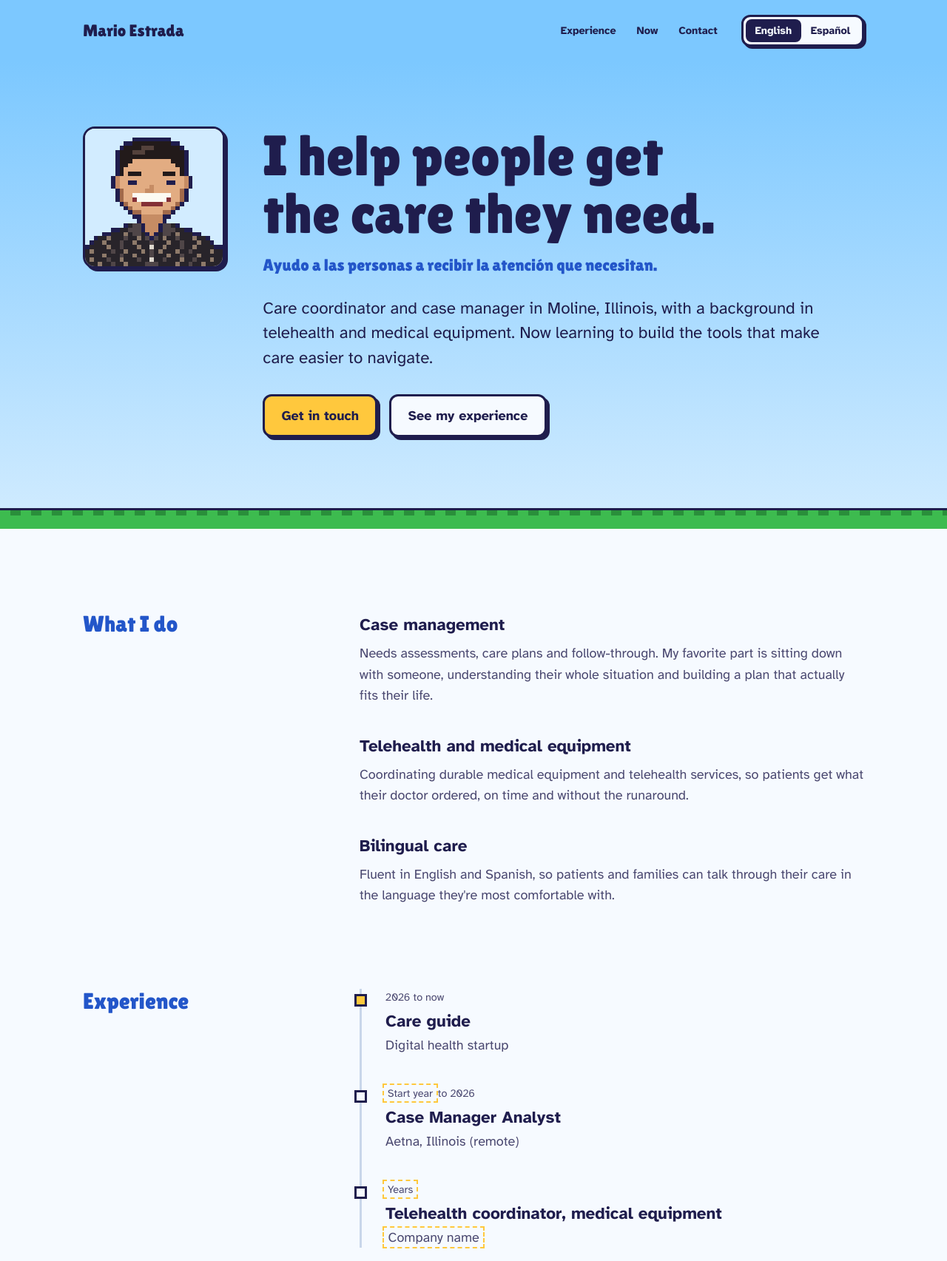
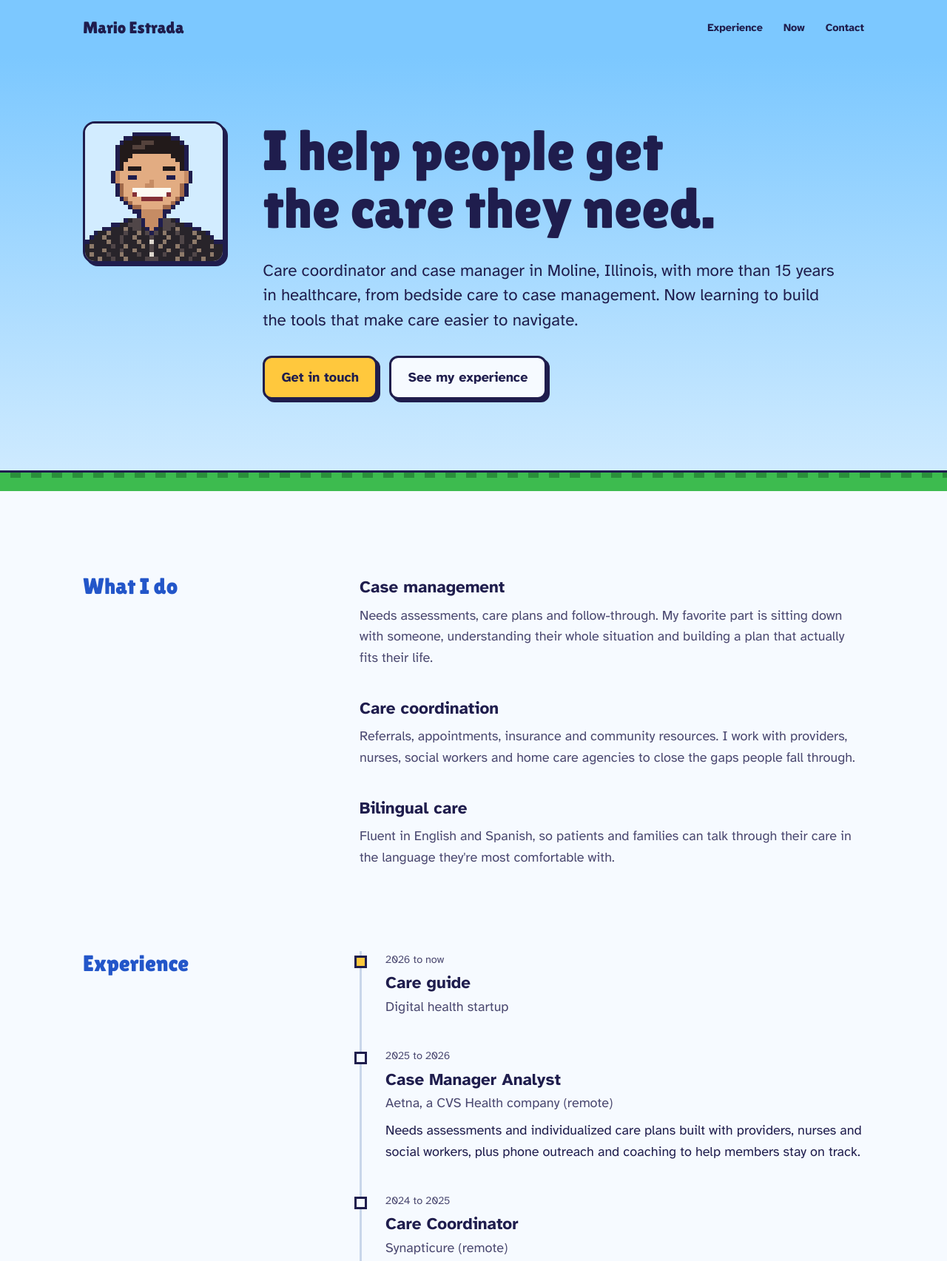
Before and after one commit to Marweezy5000/Marweezy5000.github.io, a plain HTML site: page index.html in a window 1280 px wide. Shown: the top 1705 px of the page at 74% size. Drawn offline with Linux system fonts and the light colour scheme.

Commit message:
English only; full work history from LinkedIn
Co-Authored-By: Claude Opus 5.5 <noreply@anthropic.com>
Claude-Session: https://claude.ai/code/session_01RbroM3zAbKy4ycL9FHbK7h

```diff
--- a/index.html
+++ b/index.html
@@ -1,5 +1,5 @@
 <!DOCTYPE html>
-<html lang="en" data-lang="en">
+<html lang="en">
 <head>
   <meta charset="utf-8">
   <meta name="viewport" content="width=device-width, initial-scale=1">
@@ -17,7 +17,7 @@
 </head>
 <body>
   <a class="skip-link" href="#main">
-    <span lang="en">Skip to content</span><span lang="es">Ir al contenido</span>
+    Skip to content
   </a>
 
   <!-- ============ HEADER ============ -->
@@ -25,16 +25,10 @@
     <a class="wordmark" href="#top">Mario Estrada</a>
 
     <nav class="site-nav" aria-label="Main">
-      <a href="#experience"><span lang="en">Experience</span><span lang="es">Experiencia</span></a>
-      <a href="#now"><span lang="en">Now</span><span lang="es">Ahora</span></a>
-      <a href="#contact"><span lang="en">Contact</span><span lang="es">Contacto</span></a>
+      <a href="#experience">Experience</a>
+      <a href="#now">Now</a>
+      <a href="#contact">Contact</a>
     </nav>
-
-    <!-- Language switch: script.js flips data-lang on <html>, and styles.css shows the matching text -->
-    <div class="lang-switch" role="group" aria-label="Language / Idioma">
-      <button type="button" data-set-lang="en" aria-pressed="true">English</button>
-      <button type="button" data-set-lang="es" aria-pressed="false">Español</button>
-    </div>
   </header>
 
   <main id="main">
@@ -45,46 +39,39 @@
         <img src="avatar.png" alt="" width="32" height="32">
       </button>
 
-      <h1 class="hero-title">
-        <span class="hero-line" lang="en">I help people get the care they need.</span>
-        <span class="hero-line" lang="es">Ayudo a las personas a recibir la atención que necesitan.</span>
-      </h1>
+      <h1 class="hero-title">I help people get the care they need.</h1>
 
       <p class="hero-intro">
-        <span lang="en">Care coordinator and case manager in Moline, Illinois, with a background in telehealth and medical equipment. Now learning to build the tools that make care easier to navigate.</span>
-        <span lang="es">Coordinador de atención y administrador de casos en Moline, Illinois, con experiencia en telesalud y equipo médico. Ahora aprendo a crear herramientas que hacen la atención más fácil de navegar.</span>
+        Care coordinator and case manager in Moline, Illinois, with more than 15 years in healthcare, from bedside care to case management. Now learning to build the tools that make care easier to navigate.
       </p>
 
       <div class="hero-actions">
-        <a class="button button-primary" href="#contact"><span lang="en">Get in touch</span><span lang="es">Contáctame</span></a>
-        <a class="button button-quiet" href="#experience"><span lang="en">See my experience</span><span lang="es">Ver mi experiencia</span></a>
+        <a class="button button-primary" href="#contact">Get in touch</a>
+        <a class="button button-quiet" href="#experience">See my experience</a>
       </div>
     </section>
 
     <!-- ============ WHAT I DO ============ -->
     <section class="section" id="what-i-do" aria-labelledby="what-i-do-title">
-      <h2 class="section-title" id="what-i-do-title"><span lang="en">What I do</span><span lang="es">Lo que hago</span></h2>
+      <h2 class="section-title" id="what-i-do-title">What I do</h2>
 
       <dl class="skills">
         <div class="skill">
-          <dt><span lang="en">Case management</span><span lang="es">Administración de casos</span></dt>
+          <dt>Case management</dt>
           <dd>
-            <span lang="en">Needs assessments, care plans and follow-through. My favorite part is sitting down with someone, understanding their whole situation and building a plan that actually fits their life.</span>
-            <span lang="es">Evaluaciones de necesidades, planes de cuidado y seguimiento. Lo que más disfruto es sentarme con alguien, entender su situación completa y crear un plan que de verdad se ajuste a su vida.</span>
+            Needs assessments, care plans and follow-through. My favorite part is sitting down with someone, understanding their whole situation and building a plan that actually fits their life.
           </dd>
         </div>
         <div class="skill">
-          <dt><span lang="en">Telehealth and medical equipment</span><span lang="es">Telesalud y equipo médico</span></dt>
+          <dt>Care coordination</dt>
           <dd>
-            <span lang="en">Coordinating durable medical equipment and telehealth services, so patients get what their doctor ordered, on time and without the runaround.</span>
-            <span lang="es">Coordinación de equipo médico duradero y servicios de telesalud, para que los pacientes reciban lo que su médico ordenó, a tiempo y sin vueltas.</span>
+            Referrals, appointments, insurance and community resources. I work with providers, nurses, social workers and home care agencies to close the gaps people fall through.
           </dd>
         </div>
         <div class="skill">
-          <dt><span lang="en">Bilingual care</span><span lang="es">Atención bilingüe</span></dt>
+          <dt>Bilingual care</dt>
           <dd>
-            <span lang="en">Fluent in English and Spanish, so patients and families can talk through their care in the language they're most comfortable with.</span>
-            <span lang="es">Hablo inglés y español con fluidez, para que pacientes y familias puedan hablar de su cuidado en el idioma en que se sienten más cómodos.</span>
+            Fluent in English and Spanish, so patients and families can talk through their care in the language they're most comfortable with.
           </dd>
         </div>
       </dl>
@@ -92,54 +79,75 @@
 
     <!-- ============ EXPERIENCE (newest first) ============ -->
     <section class="section" id="experience" aria-labelledby="experience-title">
-      <h2 class="section-title" id="experience-title"><span lang="en">Experience</span><span lang="es">Experiencia</span></h2>
+      <h2 class="section-title" id="experience-title">Experience</h2>
 
       <ol class="timeline">
         <li class="timeline-item is-current">
-          <p class="timeline-when"><span lang="en">2026 to now</span><span lang="es">2026 a la fecha</span></p>
-          <h3 class="timeline-role"><span lang="en">Care guide</span><span lang="es">Guía de atención</span></h3>
-          <p class="timeline-org"><span lang="en">Digital health startup</span><span lang="es">Startup de salud digital</span></p>
+          <p class="timeline-when">2026 to now</p>
+          <h3 class="timeline-role">Care guide</h3>
+          <p class="timeline-org">Digital health startup</p>
         </li>
         <li class="timeline-item">
-          <p class="timeline-when"><span class="todo">Start year</span> <span lang="en">to 2026</span><span lang="es">a 2026</span></p>
-          <h3 class="timeline-role"><span lang="en">Case Manager Analyst</span><span lang="es">Analista de administración de casos</span></h3>
-          <p class="timeline-org">Aetna, Illinois <span lang="en">(remote)</span><span lang="es">(remoto)</span></p>
+          <p class="timeline-when">2025 to 2026</p>
+          <h3 class="timeline-role">Case Manager Analyst</h3>
+          <p class="timeline-org">Aetna, a CVS Health company (remote)</p>
+          <p class="timeline-detail">Needs assessments and individualized care plans built with providers, nurses and social workers, plus phone outreach and coaching to help members stay on track.</p>
         </li>
         <li class="timeline-item">
-          <p class="timeline-when"><span class="todo">Years</span></p>
-          <h3 class="timeline-role"><span lang="en">Telehealth coordinator, medical equipment</span><span lang="es">Coordinador de telesalud, equipo médico</span></h3>
-          <p class="timeline-org"><span class="todo">Company name</span></p>
+          <p class="timeline-when">2024 to 2025</p>
+          <h3 class="timeline-role">Care Coordinator</h3>
+          <p class="timeline-org">Synapticure (remote)</p>
+          <p class="timeline-detail">First point of contact for people living with ALS and their caregivers. Connected them with neurology and genetics experts and advocated for them with providers and insurers.</p>
+        </li>
+        <li class="timeline-item">
+          <p class="timeline-when">2023 to 2024</p>
+          <h3 class="timeline-role">Implementation Specialist</h3>
+          <p class="timeline-org">Honor (remote)</p>
+          <p class="timeline-detail">Brought home care agencies onto the Honor Care Network, turning their clients' needs into care plans and clear next steps.</p>
+        </li>
+        <li class="timeline-item">
+          <p class="timeline-when">2015 to 2023</p>
+          <h3 class="timeline-role">Long Term Care Coordinator</h3>
+          <p class="timeline-org">Meridian (remote), after starting as a Community Health Outreach Worker</p>
+          <p class="timeline-detail">Nearly eight years with a large caseload of members with chronic conditions, building care plans with families and providers. Served as the department's certified coach for new hires.</p>
+        </li>
+        <li class="timeline-item">
+          <p class="timeline-when">2010 to 2015</p>
+          <h3 class="timeline-role">Where I started</h3>
+          <ul class="timeline-earlier">
+            <li>Family Advocate, Casa Guanajuato, Moline</li>
+            <li>Outreach and Enrollment Counselor, Chestnut Health Systems</li>
+            <li>Patient Care Technician, OSF HealthCare</li>
+            <li>Certified Nursing Assistant, Heritage Health</li>
+          </ul>
         </li>
       </ol>
     </section>
 
     <!-- ============ NOW ============ -->
     <section class="section" id="now" aria-labelledby="now-title">
-      <h2 class="section-title" id="now-title"><span lang="en">What I'm working on</span><span lang="es">En qué estoy trabajando</span></h2>
+      <h2 class="section-title" id="now-title">What I'm working on</h2>
 
       <div class="now">
         <p class="now-lead">
-          <span lang="en">I'm learning AI and product design one project at a time. This site is the first one: I built it with Claude Code, and I'll keep adding to it as I go.</span>
-          <span lang="es">Estoy aprendiendo inteligencia artificial y diseño de productos, un proyecto a la vez. Este sitio es el primero: lo construí con Claude Code y lo seguiré ampliando.</span>
+          I'm learning AI and product design one project at a time. This site is the first one: I built it with Claude Code, and I'll keep adding to it as I go.
         </p>
         <p class="now-next">
-          <span lang="en">Projects I'm building, from care tools to a small business, will show up here soon.</span>
-          <span lang="es">Muy pronto aquí aparecerán los proyectos que estoy creando, desde herramientas de cuidado hasta un pequeño negocio.</span>
+          Projects I'm building, from care tools to a small business, will show up here soon.
         </p>
       </div>
     </section>
 
     <!-- ============ CONTACT ============ -->
     <section class="section contact" id="contact" aria-labelledby="contact-title">
-      <h2 class="section-title" id="contact-title"><span lang="en">Let's talk</span><span lang="es">Hablemos</span></h2>
+      <h2 class="section-title" id="contact-title">Let's talk</h2>
 
       <div class="contact-body">
         <p>
-          <span lang="en">I'm open to care coordination and case management work, and always happy to talk with people building better tools for patients.</span>
-          <span lang="es">Estoy disponible para trabajos de coordinación de atención y administración de casos, y siempre me da gusto platicar con quienes crean mejores herramientas para los pacientes.</span>
+          I'm open to care coordination and case management work, and always happy to talk with people building better tools for patients.
         </p>
         <div class="hero-actions">
-          <a class="button button-primary" href="mailto:marioparty1990@gmail.com"><span lang="en">Email me</span><span lang="es">Escríbeme</span></a>
+          <a class="button button-primary" href="mailto:marioparty1990@gmail.com">Email me</a>
           <a class="button button-quiet" href="https://www.linkedin.com/in/mario-estrada-a31421221/" target="_blank" rel="noopener">LinkedIn</a>
         </div>
         <!-- The address shown as text too, for visitors without an email app set up -->
@@ -150,8 +158,7 @@
 
   <footer class="site-footer">
     <p>
-      <span lang="en">Built with Claude Code in Moline, Illinois.</span>
-      <span lang="es">Hecho con Claude Code en Moline, Illinois.</span>
+      Built with Claude Code in Moline, Illinois.
     </p>
   </footer>
 
--- a/script.js
+++ b/script.js
@@ -1,31 +1,3 @@
-// Language switch
-// Clicking "English" or "Español" sets data-lang on the <html> tag.
-// styles.css uses that attribute to show the matching text.
-
-const root = document.documentElement;
-const buttons = document.querySelectorAll("[data-set-lang]");
-
-function setLanguage(lang) {
-  root.dataset.lang = lang;
-  root.lang = lang; // tells screen readers and browsers which language the page is in
-
-  buttons.forEach((button) => {
-    button.setAttribute("aria-pressed", String(button.dataset.setLang === lang));
-  });
-
-  // In the headline, only the active language is read aloud by screen readers
-  document.querySelectorAll(".hero-line").forEach((line) => {
-    line.setAttribute("aria-hidden", String(line.lang !== lang));
-  });
-
-  // Remember the choice for next visit (wrapped in try in case storage is blocked)
-  try { localStorage.setItem("lang", lang); } catch (e) {}
-}
-
-buttons.forEach((button) => {
-  button.addEventListener("click", () => setLanguage(button.dataset.setLang));
-});
-
 // Pixel portrait: hops when clicked.
 // Removing and re-adding the class restarts the animation on every click.
 const avatar = document.querySelector(".avatar");
@@ -37,9 +9,3 @@ if (avatar) {
   });
   avatar.addEventListener("animationend", () => avatar.classList.remove("is-hopping"));
 }
-
-// On load: use the saved choice, or Spanish if the visitor's browser prefers it
-let saved = null;
-try { saved = localStorage.getItem("lang"); } catch (e) {}
-const browserPrefersSpanish = (navigator.language || "").toLowerCase().startsWith("es");
-setLanguage(saved || (browserPrefersSpanish ? "es" : "en"));
--- a/styles.css
+++ b/styles.css
@@ -84,14 +84,6 @@ a:hover { color: var(--ink); }
 .skip-link:focus { top: 1rem; }
 
 /* =========================================================
-   LANGUAGE SWITCHING
-   <html data-lang="en"> hides every Spanish span, and
-   <html data-lang="es"> hides every English span.
-   ========================================================= */
-html[data-lang="en"] body [lang="es"],
-html[data-lang="es"] body [lang="en"] { display: none; }
-
-/* =========================================================
    HEADER (sits on the sky)
    ========================================================= */
 .site-header {
@@ -119,36 +111,10 @@ html[data-lang="es"] body [lang="en"] { display: none; }
 }
 .site-nav a:hover { text-decoration: underline; text-decoration-thickness: 2px; }
 
-.lang-switch {
-  display: inline-flex;
-  background: var(--paper);
-  border: var(--outline);
-  border-radius: 12px;
-  box-shadow: 3px 3px 0 var(--ink);
-  padding: 3px;
-}
-.lang-switch button {
-  font: inherit;
-  font-weight: 700;
-  font-size: var(--text-sm);
-  border: 0;
-  background: transparent;
-  color: var(--ink);
-  padding: 0.25rem 0.8rem;
-  border-radius: 8px;
-  cursor: pointer;
-}
-.lang-switch button[aria-pressed="true"] {
-  background: var(--ink);
-  color: var(--paper);
-}
-
 /* =========================================================
    HERO
    A sky that fades lighter toward a strip of pixel grass.
-   The pixel portrait sits beside the headline. The headline
-   shows in both languages: the active one is big, the other
-   sits beneath it. Switching languages swaps them.
+   The pixel portrait sits beside the headline.
    ========================================================= */
 .hero {
   position: relative;
@@ -203,38 +169,11 @@ html[data-lang="es"] body [lang="en"] { display: none; }
 }
 
 .hero-title {
-  display: flex;
-  flex-direction: column;
-  gap: 1rem;
-}
-
-/* Both hero lines stay visible, whatever the language */
-html[data-lang] .hero-title .hero-line { display: block; }
-
-.hero-line {
   font-family: var(--font-display);
+  font-size: var(--text-hero);
   line-height: 1.02;
+  max-width: 13em;
   text-wrap: balance; /* evens out line lengths so no single word is left alone */
-  transition: font-size 450ms cubic-bezier(.2,.7,.2,1), color 450ms ease;
-}
-
-/* Active language: big */
-html[data-lang="en"] .hero-line[lang="en"],
-html[data-lang="es"] .hero-line[lang="es"] {
-  order: 1;
-  font-size: var(--text-hero);
-  color: var(--ink);
-  max-width: 13em;
-}
-
-/* The other language: smaller, blue, underneath */
-html[data-lang="en"] .hero-line[lang="es"],
-html[data-lang="es"] .hero-line[lang="en"] {
-  order: 2;
-  font-size: var(--text-lg);
-  line-height: 1.25;
-  color: var(--blue);
-  max-width: 26em;
 }
 
 .hero-intro {
@@ -329,6 +268,9 @@ html[data-lang="es"] .hero-line[lang="en"] {
 .timeline-when { font-size: var(--text-sm); color: var(--muted); }
 .timeline-role { font-family: var(--font-body); font-weight: 700; font-size: var(--text-lg); margin-top: 0.15rem; }
 .timeline-org { color: var(--muted); }
+.timeline-detail { margin-top: 0.5rem; max-width: 60ch; }
+.timeline-earlier { margin: 0.5rem 0 0; padding-left: 1.1rem; color: var(--muted); }
+.timeline-earlier li { margin-bottom: 0.2rem; }
 
 /* Now */
 .now { display: grid; gap: 1.25rem; max-width: 60ch; }
@@ -377,6 +319,6 @@ html[data-lang="es"] .hero-line[lang="en"] {
 /* Respect people who turn off animations in their device settings */
 @media (prefers-reduced-motion: reduce) {
   html { scroll-behavior: auto; }
-  .hero-line, .button { transition: none; }
+  .button { transition: none; }
   .avatar.is-hopping { animation: none; }
 }
```
Also changed, not shown: 1 other file.
